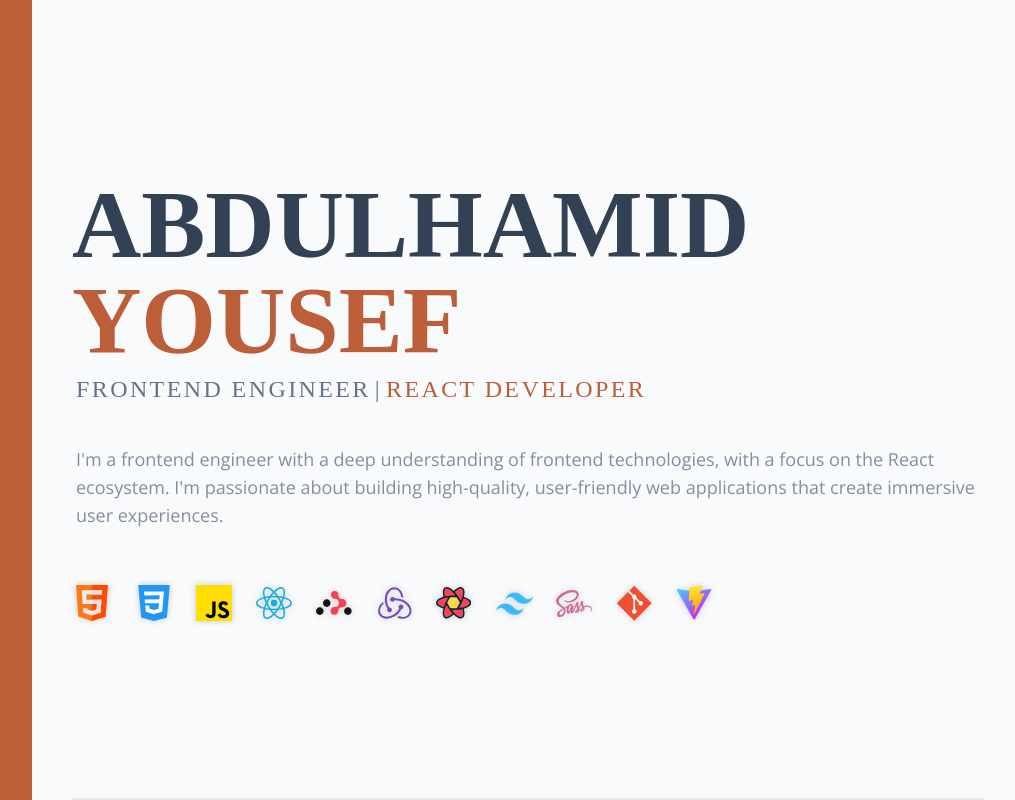
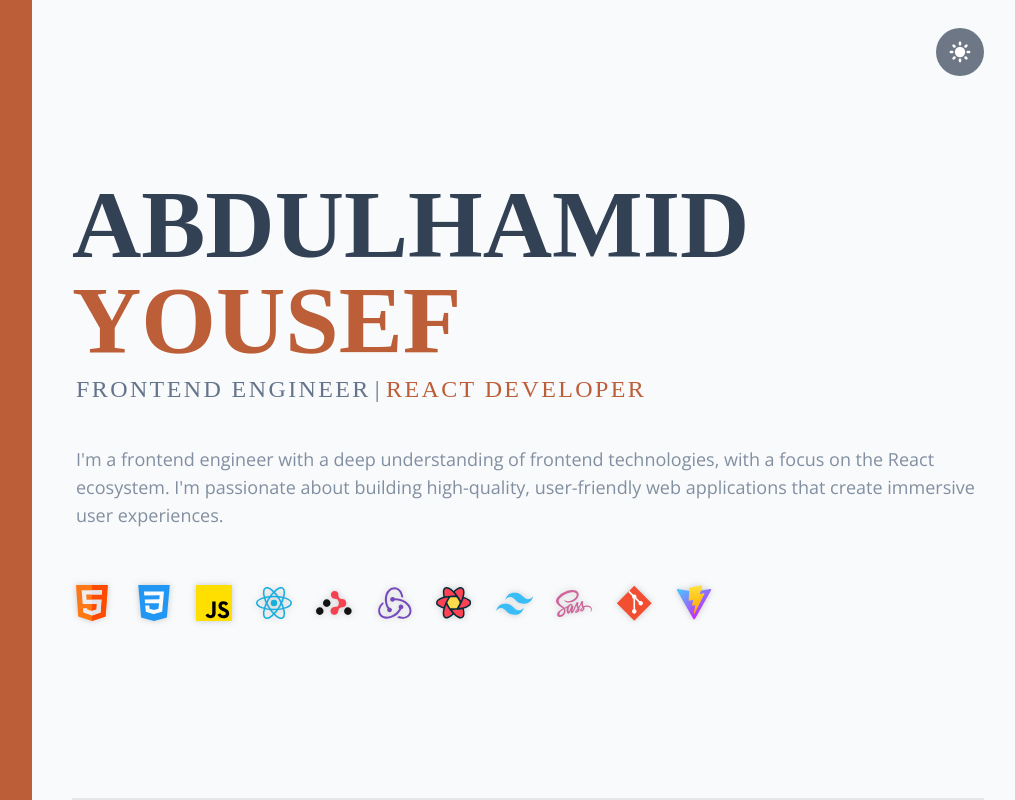
Before and after one commit to AbdelhamidYousef/Portfolio, a React (Vite) app: page / in a window 1280 px wide. Shown: the top 800 px of the page, without its empty margins (256-1271 px from the left). Built offline with nearby package versions, Linux system fonts and the light colour scheme; a web font is replaced by a local one.

Commit message:
added theme button

```diff
--- a/src/App.jsx
+++ b/src/App.jsx
@@ -9,6 +9,7 @@ import ToTopBtn from "./ui/shared/ToTopBtn";
 import { ActiveSectionProvider } from "./context/ActiveSection";
 import Footer from "./ui/layouts/footer/Footer";
 import { Toaster } from "react-hot-toast";
+import ThemeBtn from "./ui/shared/ThemeBtn";
 
 const App = () => {
   return (
@@ -21,6 +22,8 @@ const App = () => {
           <Skills />
           <Projects />
           <Contact />
+
+          <ThemeBtn />
           <ToTopBtn />
         </Main>
 
--- a/src/index.css
+++ b/src/index.css
@@ -7,7 +7,7 @@
     @apply scroll-smooth;
   }
   body {
-    @apply font-main text-base bg-gray-50 selection:bg-primary-500 selection:text-gray-50;
+    @apply font-main text-base bg-gray-50 dark:bg-slate-900 selection:bg-primary-500 selection:text-gray-50;
   }
 
   span {
--- a/src/ui/layouts/sidebar/SidebarContent.jsx
+++ b/src/ui/layouts/sidebar/SidebarContent.jsx
@@ -20,7 +20,7 @@ const SidebarContent = ({ isSidebarOpen, closeSidebar }) => {
       <div
         className={`${
           isSidebarOpen ? "translate-x-0" : "-translate-x-full"
-        } w-60 lg:w-72 h-full bg-primary-600 transition-all duration-300 lg:translate-x-0`}
+        } w-72 h-full bg-primary-600 transition-all duration-300 lg:translate-x-0`}
       >
         <div className="h-full grid place-content-center text-center lg:animate-bounceRight">
           <ProfilePic />
--- /dev/null
+++ b/src/ui/shared/ThemeBtn.jsx
@@ -0,0 +1,28 @@
+import { useState } from "react";
+import ThemeIcons from "../svgs/ThemeIcons";
+
+const themeBtns = ["system", "dark", "light"];
+
+const ThemeBtn = () => {
+  const [currentTheme, setCurrentTheme] = useState("light");
+
+  return (
+    <div className="group absolute right-5 top-5 xl:right-10 xl:top-7 w-11 hover:w-40 h-11 xl:w-12 xl:h-12 rounded-full bg-slate-700/70 flex justify-center items-center gap-x-5 transition-all duration-300">
+      {themeBtns.map((theme, i) => (
+        <button
+          key={i}
+          className={`${
+            currentTheme !== theme
+              ? "opacity-0 invisible absolute group-hover:opacity-100 group-hover:visible group-hover:relative"
+              : ""
+          } w-6 h-6 xl:w-[26px] xl:h-[26px] text-white hover:text-slate-200`}
+          onClick={() => setCurrentTheme(theme)}
+        >
+          <ThemeIcons type={theme} />
+        </button>
+      ))}
+    </div>
+  );
+};
+
+export default ThemeBtn;
--- /dev/null
+++ b/src/ui/svgs/ThemeIcons.jsx
@@ -0,0 +1,66 @@
+import PropTypes from "prop-types";
+
+const ThemeIcons = ({ type }) => {
+  if (type === "light")
+    return (
+      <svg
+        xmlns="http://www.w3.org/2000/svg"
+        viewBox="0 0 20 20"
+        width="100%"
+        height="100%"
+        fill="currentColor"
+      >
+        <path
+          d="M10 2a1 1 0 011 1v1a1 1 0 11-2 0V3a1 1 0 011-1zm4 8a4 4 0 11-8 0 4 4 0 018 0zm-.464 4.95l.707.707a1 1 0 001.414-1.414l-.707-.707a1 1 0 00-1.414 1.414zm2.12-10.607a1 1 0 010 1.414l-.706.707a1 1 0 11-1.414-1.414l.707-.707a1 1 0 011.414 0zM17 11a1 1 0 100-2h-1a1 1 0 100 2h1zm-7 4a1 1 0 011 1v1a1 1 0 11-2 0v-1a1 1 0 011-1zM5.05 6.464A1 1 0 106.465 5.05l-.708-.707a1 1 0 00-1.414 1.414l.707.707zm1.414 8.486l-.707.707a1 1 0 01-1.414-1.414l.707-.707a1 1 0 011.414 1.414zM4 11a1 1 0 100-2H3a1 1 0 000 2h1z"
+          fillRule="evenodd"
+          clipRule="evenodd"
+        ></path>
+      </svg>
+    );
+
+  if (type === "dark")
+    return (
+      <svg
+        xmlns="http://www.w3.org/2000/svg"
+        viewBox="0 0 20 20"
+        width="100%"
+        height="100%"
+        fill="currentColor"
+      >
+        <path d="M17.293 13.293A8 8 0 016.707 2.707a8.001 8.001 0 1010.586 10.586z"></path>
+      </svg>
+    );
+
+  if (type === "system")
+    return (
+      <svg
+        xmlns="http://www.w3.org/2000/svg"
+        viewBox="0 0 24 24"
+        width="100%"
+        height="100%"
+        fill="currentColor"
+      >
+        <path
+          d="M4 6a2 2 0 0 1 2-2h12a2 2 0 0 1 2 2v7a2 2 0 0 1-2 2H6a2 2 0 0 1-2-2V6Z"
+          strokeWidth="2"
+          strokeLinejoin="round"
+          className="stroke-gray-100"
+        ></path>
+        <path
+          d="M14 15c0 3 2 5 2 5H8s2-2 2-5"
+          strokeWidth="2"
+          strokeLinecap="round"
+          strokeLinejoin="round"
+          className="stroke-gray-100"
+        ></path>
+      </svg>
+    );
+
+  return null;
+};
+
+ThemeIcons.propTypes = {
+  type: PropTypes.string.isRequired,
+};
+
+export default ThemeIcons;
--- a/tailwind.config.js
+++ b/tailwind.config.js
@@ -1,6 +1,7 @@
 /** @type {import('tailwindcss').Config} */
 export default {
   content: ["./index.html", "./src/**/*.{js,jsx}"],
+  darkMode: "class",
   theme: {
     fontFamily: {
       main: ["Open Sans", "sans-serif"],
```
